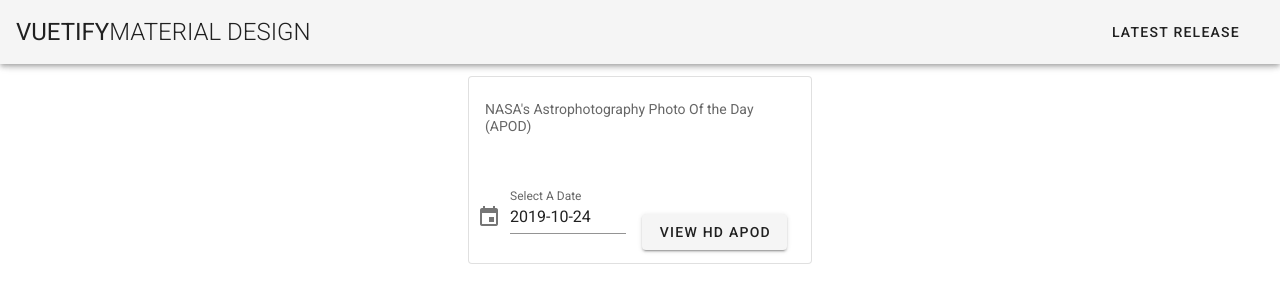
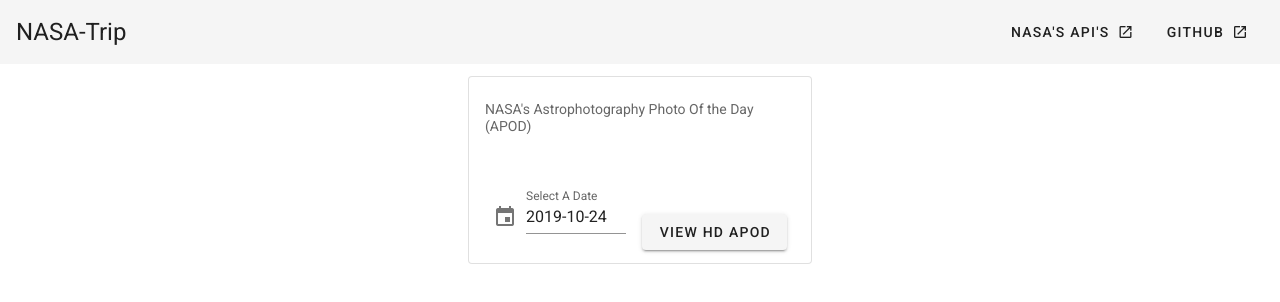
Before and after one commit to amst01k/nasa-trip, a Vue app: page / in a window 1280 px wide. Shown: the top 302 px of the page. Built offline with nearby package versions, Linux system fonts and the light colour scheme; no server answers.

Commit message:
created NavBar.vue & updated getApod.js to have API URL variables.

```diff
--- a/src/App.vue
+++ b/src/App.vue
@@ -1,16 +1,6 @@
 <template>
   <v-app>
-    <v-app-bar app>
-      <v-toolbar-title class="headline text-uppercase">
-        <span>Vuetify</span>
-        <span class="font-weight-light">MATERIAL DESIGN</span>
-      </v-toolbar-title>
-      <v-spacer></v-spacer>
-      <v-btn text href="https://github.com/vuetifyjs/vuetify/releases/latest" target="_blank">
-        <span class="mr-2">Latest Release</span>
-      </v-btn>
-    </v-app-bar>
-
+    <NavBar />
     <v-content>
       <v-container>
         <DataView />
@@ -20,15 +10,14 @@
 </template>
 
 <script>
+import NavBar from "@/components/NavBar.vue";
 import DataView from "@/components/DataView.vue";
 
 export default {
   name: "App",
   components: {
-    DataView
-  },
-  data: () => ({
-    //
-  })
+    DataView,
+    NavBar
+  }
 };
 </script>
--- a/src/components/APOD.vue
+++ b/src/components/APOD.vue
@@ -11,12 +11,9 @@
                 <v-list-item-subtitle>NASA's Astrophotography Photo Of the Day (APOD)</v-list-item-subtitle>
                 <p class="body-2 mt-3">{{allApod.explanation}}</p>
               </v-list-item-content>
-              <!-- <v-list-item-avatar>
-                <v-img :src="allApod.url"></v-img>
-              </v-list-item-avatar>-->
             </v-list-item>
             <v-card-actions>
-              <v-row>
+              <v-row class="ml-1">
                 <v-col col="12" sm="12" md="12" lg="12" order="1">
                   <v-menu
                     ref="menu"
@@ -44,13 +41,13 @@
                         text
                         color="primary"
                         @click="$refs.menu.save(date), onSelect(allApod.date)"
-                      >OK</v-btn>
+                      >View</v-btn>
                     </v-date-picker>
                   </v-menu>
                 </v-col>
               </v-row>
               <v-row class="mx-1">
-                <v-col col="12" sm="12" md="12" lg="12">
+                <v-col col="12" sm="12" md="12" lg="12" order="2">
                   <v-btn :href="allApod.hdurl" target="blank">View HD APOD</v-btn>
                 </v-col>
               </v-row>
--- /dev/null
+++ b/src/components/NavBar.vue
@@ -0,0 +1,22 @@
+<template>
+  <v-app-bar app flat>
+    <v-toolbar-title class="headline">
+      <span>NASA-Trip</span>
+    </v-toolbar-title>
+    <v-spacer></v-spacer>
+    <v-btn text href="https://api.nasa.gov" target="_blank">
+      <span class="mr-2">NASA'S API'S</span>
+      <v-icon small>mdi-open-in-new</v-icon>
+    </v-btn>
+    <v-btn text href="https://github.com/amst01k/nasa-trip.git" target="_blank">
+      <span class="mr-2">GITHUB</span>
+      <v-icon small>mdi-open-in-new</v-icon>
+    </v-btn>
+  </v-app-bar>
+</template>
+
+<script>
+export default {
+  name: "NavBar"
+};
+</script>
--- a/src/plugins/vuetify.js
+++ b/src/plugins/vuetify.js
@@ -1,10 +1,10 @@
-import Vue from 'vue';
-import Vuetify from 'vuetify/lib';
+import Vue from "vue";
+import Vuetify from "vuetify/lib";
 
 Vue.use(Vuetify);
 
 export default new Vuetify({
   icons: {
-    iconfont: 'mdi',
-  },
+    iconfont: "mdi"
+  }
 });
--- a/src/store/modules/getApod.js
+++ b/src/store/modules/getApod.js
@@ -1,5 +1,9 @@
 /* eslint-disable no-console */
 import axios from "axios";
+
+const nasaAPIKey = "xCjs3Fq3PI3V74LHy11wvmbJEcyOhLQ764cI2p2T";
+const apodURL = "https://api.nasa.gov/planetary/apod?api_key=" + nasaAPIKey;
+
 const state = {
     apod: []
   },
@@ -8,14 +12,12 @@
   },
   actions = {
     async fetchApod({ commit }) {
-      const response = await axios.get(
-        "https://api.nasa.gov/planetary/apod?api_key=xCjs3Fq3PI3V74LHy11wvmbJEcyOhLQ764cI2p2T"
-      );
+      const response = await axios.get(apodURL);
       commit("setApod", response.data);
     },
     async updateApod({ commit }, newDate) {
       const response = await axios.get(
-        `https://api.nasa.gov/planetary/apod?api_key=xCjs3Fq3PI3V74LHy11wvmbJEcyOhLQ764cI2p2T&date=${newDate.date}`,
+        apodURL + "&date=" + `${newDate.date}`,
         newDate
       );
       commit("changeDate", response.data);
```
